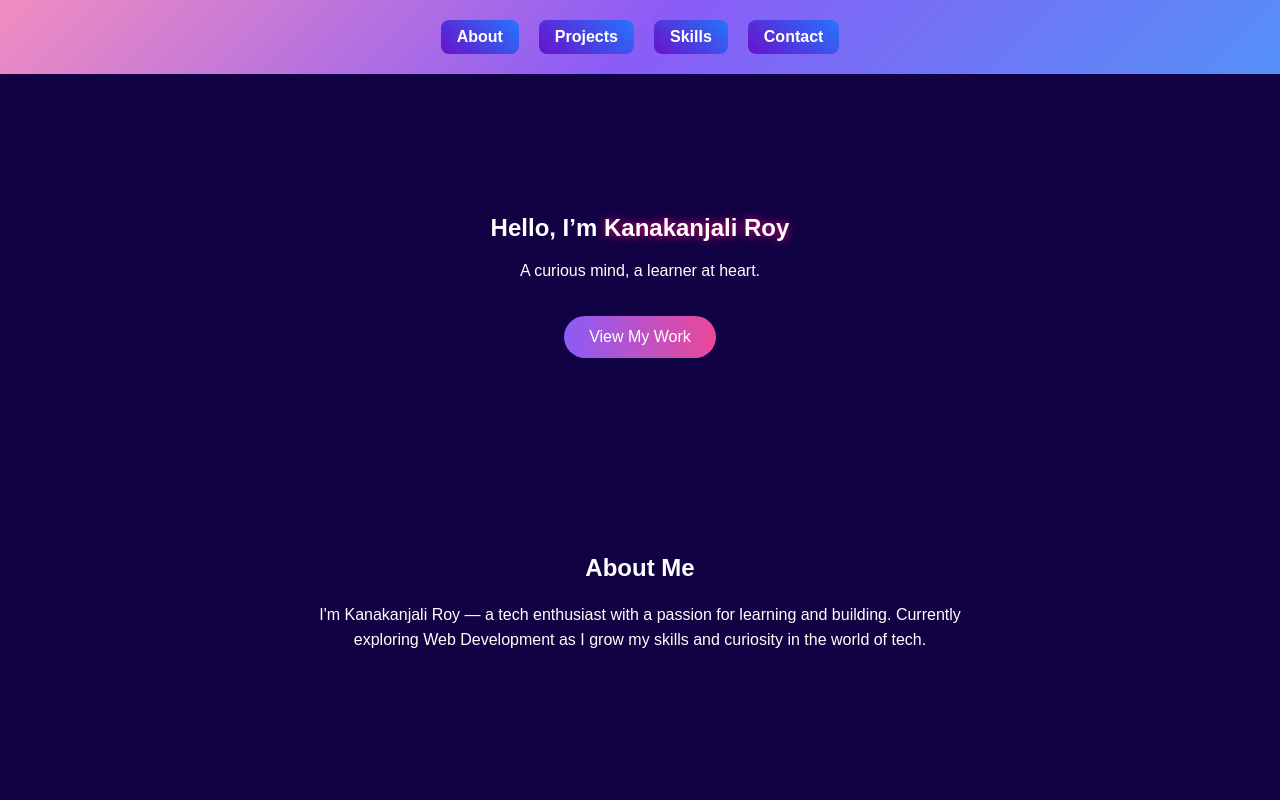
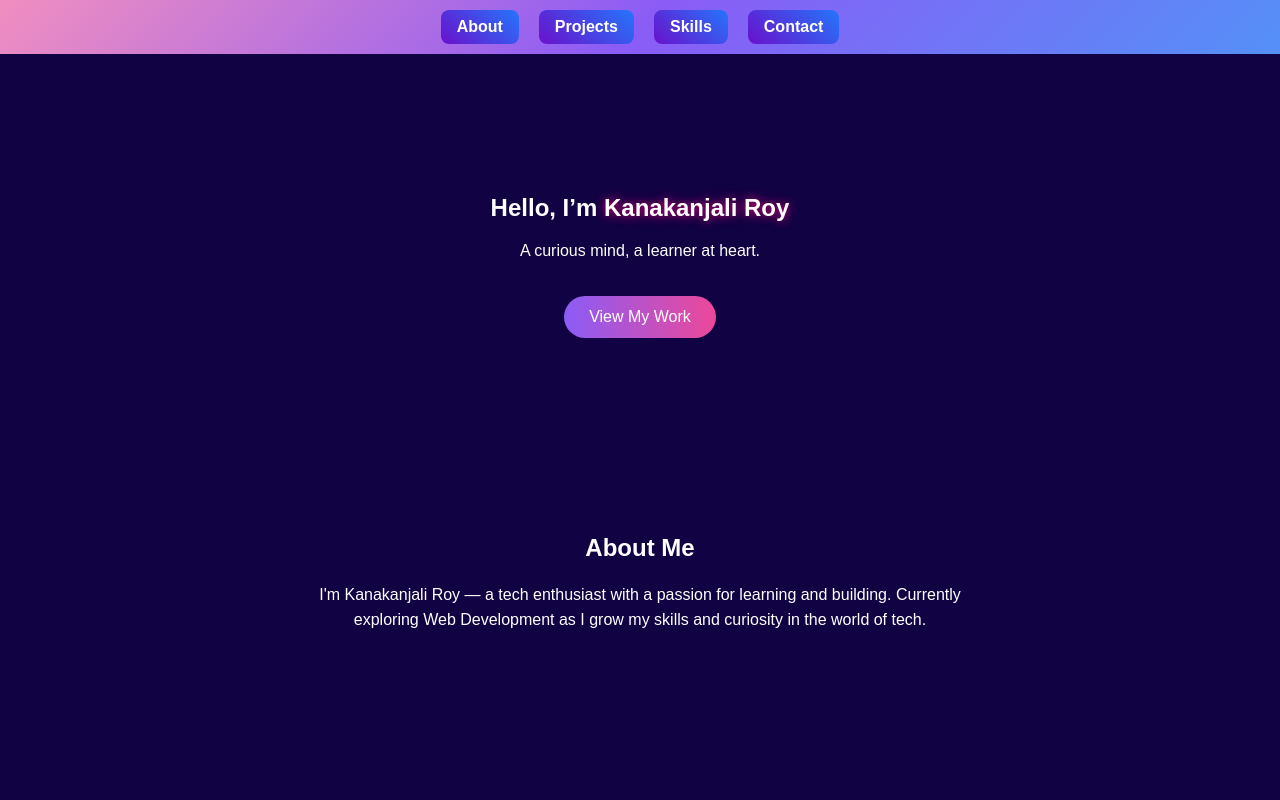
Before and after one commit to kanakanjali/Portfolio, a plain HTML site: page index.html in a window 1280 px wide. Shown: the top 800 px of the page. Drawn offline with Linux system fonts and the light colour scheme.

Commit message:
Update style.css

```diff
--- a/style.css
+++ b/style.css
@@ -9,22 +9,25 @@ body {
   display: flex;
   justify-content: center;
   align-items: center;
-  padding: 20px 50px;
   position: sticky;
   top: 0;
-  background:linear-gradient(135deg, #f18ec0,#8b5cf6,#5490f7);
+  background: linear-gradient(135deg, #f18ec0, #8b5cf6, #5490f7);
   backdrop-filter: blur(5px);
   z-index: 1000;
+  flex-wrap: wrap;
+  padding: 10px 0;
 }
-.logo {
-  font-weight: bold;
-  font-size: 1.3rem;
-  color: #8b5cf6;
-}
+
 .nav-links {
   display: flex;
+  justify-content: center;
+  align-items: center;
+  flex-wrap: wrap;
   gap: 20px;
+  width: 100%;
+  text-align: center;
 }
+
 .nav-btn {
   padding: 8px 16px;
   border-radius: 8px;
@@ -32,11 +35,17 @@ body {
   color: #fff;
   background: linear-gradient(45deg, #6a11cb, #2575fc);
   font-weight: bold;
-  transition: transform 0.3s ease,background 0.3s ease;
+  transition: transform 0.3s ease, background 0.3s ease;
 }
 .nav-btn:hover {
   transform: scale(1.05);
   background: linear-gradient(45deg, #2575fc, #6a11cb);
+}
+
+.logo {
+  font-weight: bold;
+  font-size: 1.3rem;
+  color: #8b5cf6;
 }
 
 .hero {
@@ -113,7 +122,6 @@ h2 {
   box-shadow:  0 0 15px rgba(17, 15, 20, 0.7);;
 }
 
-
 .skills-list {
   display: flex;
   flex-wrap: wrap;
@@ -121,6 +129,7 @@ h2 {
   gap: 10px;
   margin-top: 20px;
 }
+
 .skills-list span {
   background: linear-gradient(135deg, #8b5cf6, #ec4899);
   padding: 12px 18px;
@@ -184,6 +193,7 @@ h2 {
     flex-direction: column;
     align-items: center;
   }
+
   footer {
     flex-direction: column;
     gap: 10px;
```
